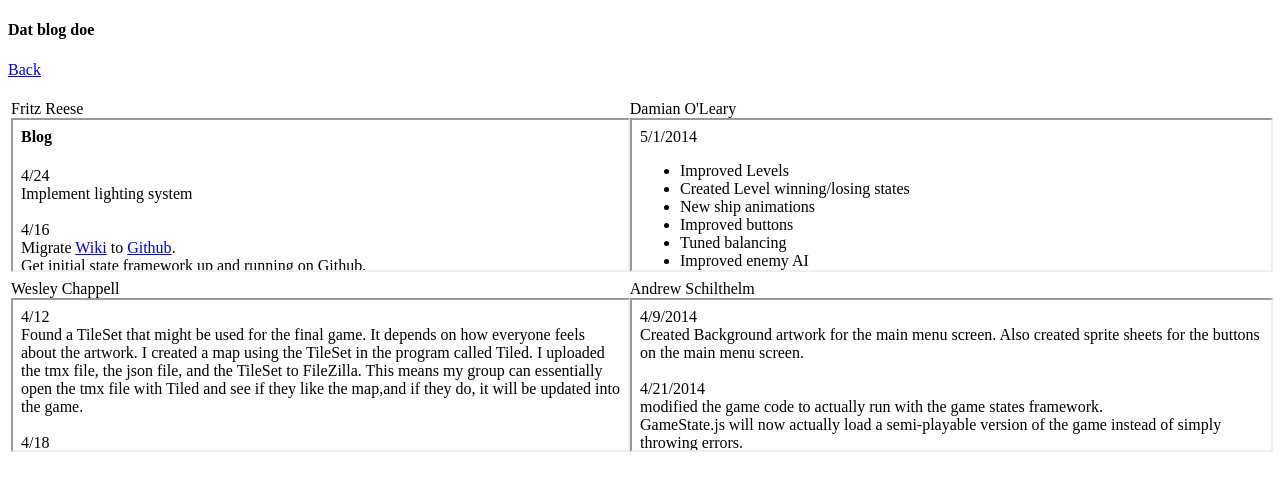
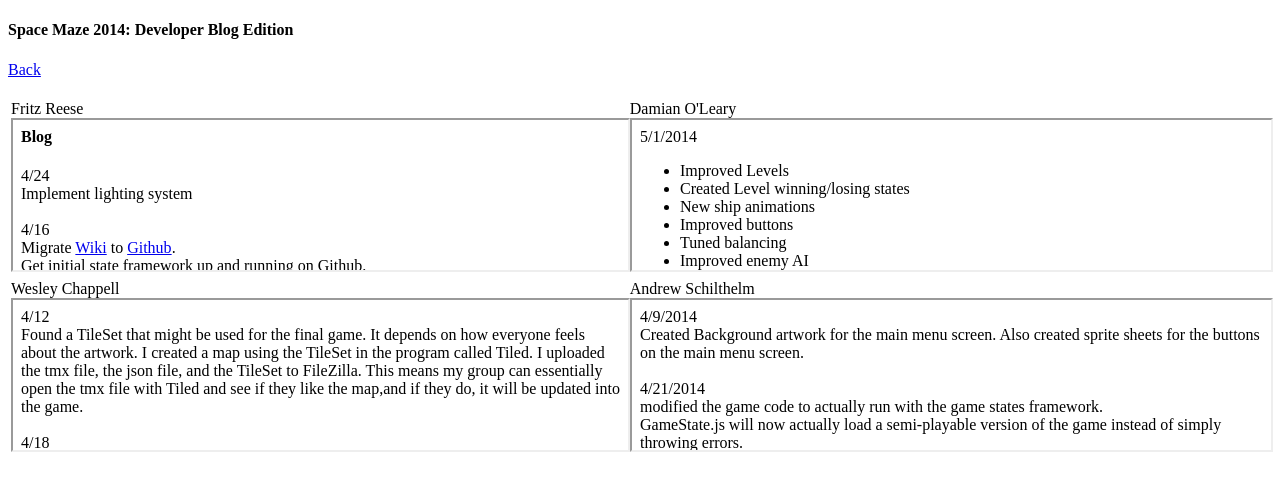
Before and after one commit to fritzr/fritzr.github.io, a plain HTML site: page blogs/blogs.html in a window 1280 px wide. Drawn offline with Linux system fonts and the light colour scheme.

Commit message:
reorganized folder structure

```diff
--- a/blogs.html
+++ b/blogs/blogs.html
@@ -2,7 +2,7 @@
 <html>
 <head><title>Space Maze 2014 Blogs</title></head>
 <body>
-<h4>Dat blog doe</h4>
+<h4>Space Maze 2014: Developer Blog Edition</h4>
 <a href="index.html">Back</a><br/><br/>
 <table width=100%>
 <tr width=100%>
```
Also changed, not shown: index.html (+1 -1 lines), blogs/andrew_blog.html (renamed from andrew_blog.html), blogs/damian_blog.html (renamed from damian_blog.html), blogs/fritz_blog.html (renamed from fritz_blog.html), blogs/wes_blog.html (renamed from wes_blog.html), 4 other files.
